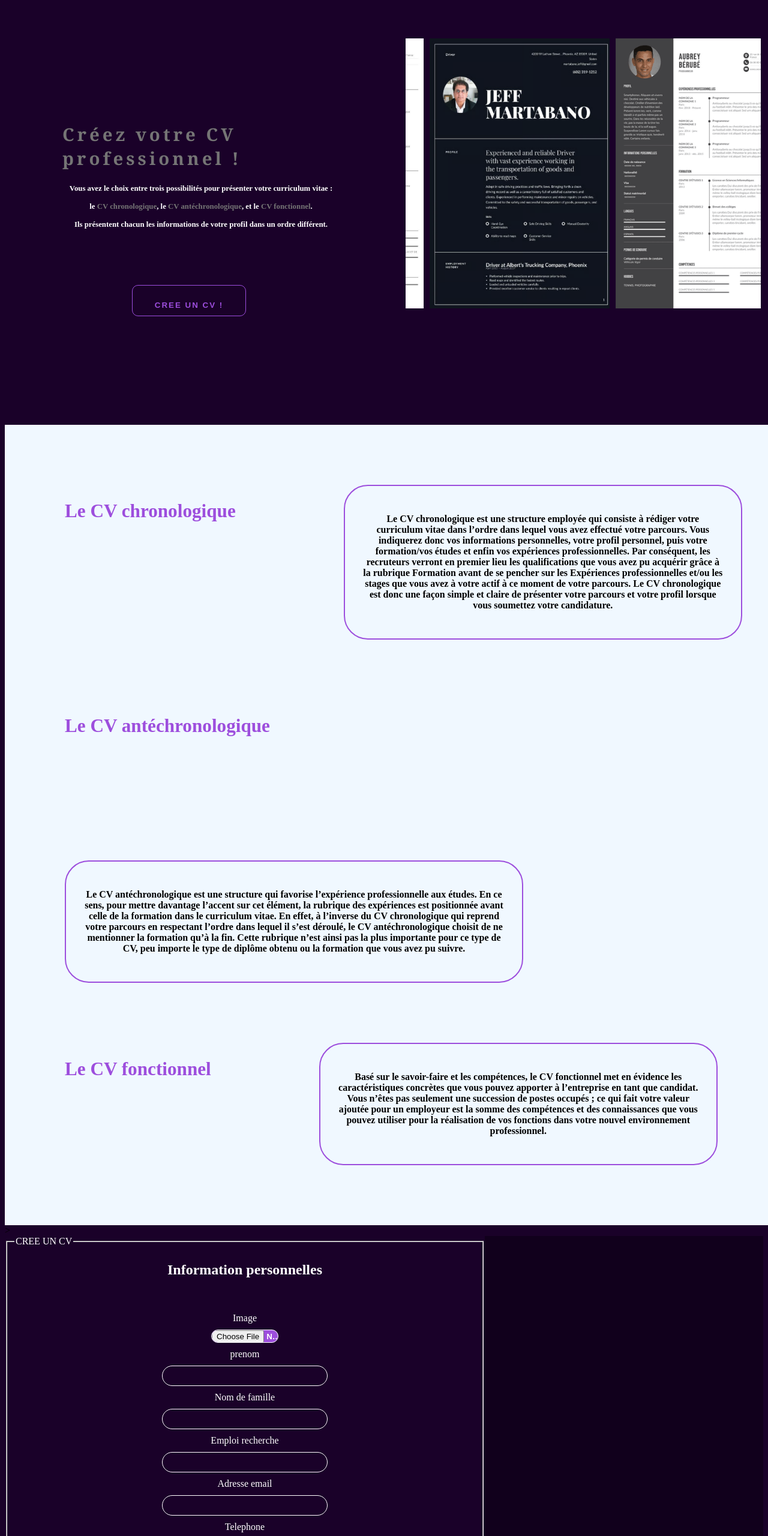
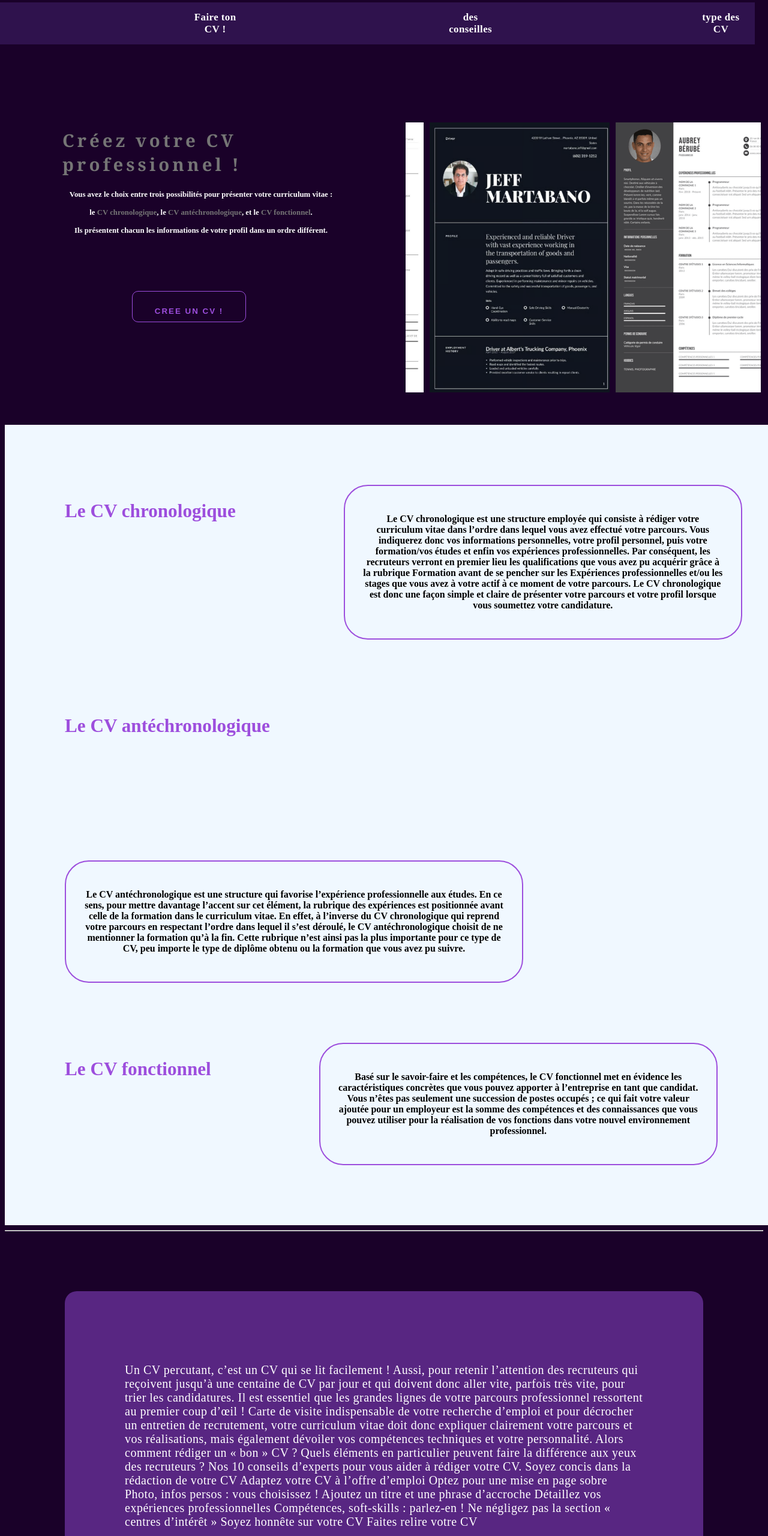
Before and after one commit to miladedimassi744-lang/Dimassi_miled_creation_CV, a plain HTML site: page index.html in a window 1280 px wide. Shown: the top 2560 px of the page at 60% size. Drawn offline with nearby package versions, Linux system fonts and the light colour scheme.

Commit message:
modification header + un conseille

```diff
--- a/index.html
+++ b/index.html
@@ -110,7 +110,7 @@
         h1{
             font-size:clamp(1.3rem, 2.3vw , 4.375rem);
             padding-left: 70px;
-            padding-top: 230px;
+            padding-top: 100px;
             color: #757575;
             animation: anime_h1 linear;
             animation-duration: 1.7s ;
@@ -277,6 +277,7 @@
         transform: translateY(0);
 
         }
+
         .t1,.t2,.t3{
             display: flex;
             flex-wrap: wrap;
@@ -298,14 +299,18 @@
             color:WHITE ;
             display: flex;
             flex-wrap: wrap;
-            gap: 30px;
+            gap: 200px;
             width: 100%;
 
 
         }
+        hr{
+            min-width: auto;
+        }
         .FORMULAIRE{
-            min-width: 800px;
+            min-width: 600px;
             background-color:#1A0129;
+            margin-left: 30px;
         }
 
         .CV{
@@ -579,21 +584,109 @@
             font-family: 'Times New Roman', Times, serif;
         }
         #download{
-                margin-left: 280px;
+                margin-left: 180px;
                 margin-top: 60px;
                 align-items: center;
 
             }
 
+        .top_bar{
+color: white;
+align-items: center;
+display: flex;
+flex-wrap:5 wrap;
+width: 100%;
+height: 70px;
+text-align: center;
+background-color: #2f124d;
 
-    </style>
+animation: anime_bar;
+animation-duration: 1s  ;
+min-width: 1200px;
+margin-left: -10px;
+
+}
+@keyframes anime_bar {
+    from{
+        margin-top: -100px;
+    }
+    to{
+        margin-top: 0;
+    }
+}
+
+        #a1,#a2,#a3{color: white;
+            font-family: 'Times New Roman', Times, serif;
+            font-weight: bolder;
+            letter-spacing: 0.4px;
+            transition: 0.2s ;
+            font-size: 17px;
+            display: inline-block;
+         padding: 10px 15px;
+         margin-left: 300px;
+        }
+        #a1:hover,#a2:hover,#a3:hover{
+            text-decoration: underline;
+            color: #A8A2AB;
+            box-shadow: 10px 10px 10px black;
+        }
+
+
+        @media (max-width: 972px) {
+#a1,#a2,#a3{
+    display: none;
+  }
+  .top_bar{
+    display: none;
+  }
+
+}
+.cons{
+    background-color:#582682;
+    padding: 100px;
+    margin: 100px;
+    border-radius: 20px;
+    font-size: 20px;
+    font-family:'Times New Roman', Times, serif;
+    letter-spacing: 0.5px;
+    transition: 0.2s linear;
+    color: white;
+    opacity: 0;
+    filter:blur(3px);
+    transition: all 1s ease;
+    transform: translateX(-100PX);
+    min-width: 300px;
+    max-width: auto;
+    }
+.cons.p{
+                font-size:clamp(0.6rem, 2.3vw , 4.375rem);
+
+}
+.cons:hover{
+    border-radius: 90px;
+    box-shadow: 15px 15px 15px #757575;
+}
+
+.cons.show {
+        opacity: 1;
+        filter: blur(0px);
+        transform: translateX(0);
+
+        }
+</style>
 
 </head>
 <body>
 
     <!-- cETTE PARTIE EST LA PREMIER PARTIE QUE S'AFFICHE L'ORS DE L'OVERTURE DE PAGE -->
+
     <div class="FACE1">
+        <div class="top_bar">
+        <a href="#FORM" id="a1"> Faire ton CV ! </a>
+        <a href="#CONS" id="a2">des conseilles</a>
+        <a href="#FACE2" id="a3">type des CV</a>
 
+     </div>
         <div class="fp1">
         <h1>Créez votre CV professionnel !</h1>
         <!--PARTIE DESCRIPTIVE DES DIFFRENT CV DISPONIBLE A FAIRE POUR QUE L'UTILISATEUR AVOIR UNE IDEE PLUS CLAIRE SUR LES DIFFRENT TYPE DE CV -->
@@ -618,7 +711,7 @@
 
     </div>
     <!--CELA EN FAIT DEFINIRE LES DIFFRENTES TYPES DES CV -->
-    <div class="FACE2 " >
+    <div class="FACE2" id="FACE2" >
         <div class="hidden">
         <div class="t1"><div class="cv_chr "><h2>Le CV chronologique</h2>
             </div>
@@ -657,12 +750,28 @@ Vous n’êtes pas seulement une succession de postes occupés ; ce qui fait vot
         </div>
 
     </div>
+    <hr>
+    <div class="cons" id="CONS">
+        <p>Un CV percutant, c’est un CV qui se lit facilement ! Aussi, pour retenir l’attention des recruteurs qui reçoivent jusqu’à une centaine de CV par jour et qui doivent donc aller vite, parfois très vite, pour trier les candidatures. Il est essentiel que les grandes lignes de votre parcours professionnel ressortent au premier coup d’œil ! Carte de visite indispensable de votre recherche d’emploi et pour décrocher un entretien de recrutement, votre curriculum vitae doit donc expliquer clairement votre parcours et vos réalisations, mais également dévoiler vos compétences techniques et votre personnalité. Alors comment rédiger un « bon » CV ? Quels éléments en particulier peuvent faire la différence aux yeux des recruteurs ?  Nos 10 conseils d’experts pour vous aider à rédiger votre CV.
+
+Soyez concis dans la rédaction de votre CV
+Adaptez votre CV à l’offre d’emploi
+Optez pour une mise en page sobre
+Photo, infos persos : vous choisissez !
+Ajoutez un titre et une phrase d’accroche
+Détaillez vos expériences professionnelles
+Compétences, soft-skills : parlez-en !
+Ne négligez pas la section « centres d’intérêt »
+Soyez honnête sur votre CV
+Faites relire votre CV</p>
+    </div>
+    <hr>
     <!--CETTE PARTIE ET OU NOTRE UTILISATEUR CE CREE SON CV SELON LES CHOSES QU'ILS SOHAITE AJOUTER -->>
     <div class="FACE3">
         <!--ON VA DIVISER CETTE FACE EN DUEX PARTIE LA PREMIER CONTENANT LE FORMULAIRE LE DEUXIEME CONTENANT NOTRE CV QUE CHANGE DE MANIER RESPONSIVE LORSQUE EN ECRIRE DANS LE FORMULAIRE -->
 
         <!--ON VA STRUCTURER LA FORMULAIRE D'UN MANIERE QU L'UTULISATEUR PEUT AJOUTER DES DETAILS CHOISIR D'APRES UN GRAND LIST DES CHOSES -->
-        <div class="FORMULAIRE">
+        <div class="FORMULAIRE" id="FORM">
             <fieldset>
                 <legend>CREE UN CV </legend>
                 <div class="INFORMATION_PERS">
@@ -1016,7 +1125,8 @@ Vous n’êtes pas seulement une succession de postes occupés ; ce qui fait vot
     });
     const hidden = document.querySelectorAll('.hidden')
     hidden.forEach((el) => observer.observe(el));
-
+    const cons = document.querySelectorAll('.cons')
+    cons.forEach((el) => observer.observe(el));
     //code de recuperation d'image
 
     document.getElementById("uploader").addEventListener("change", function(event) {
```
